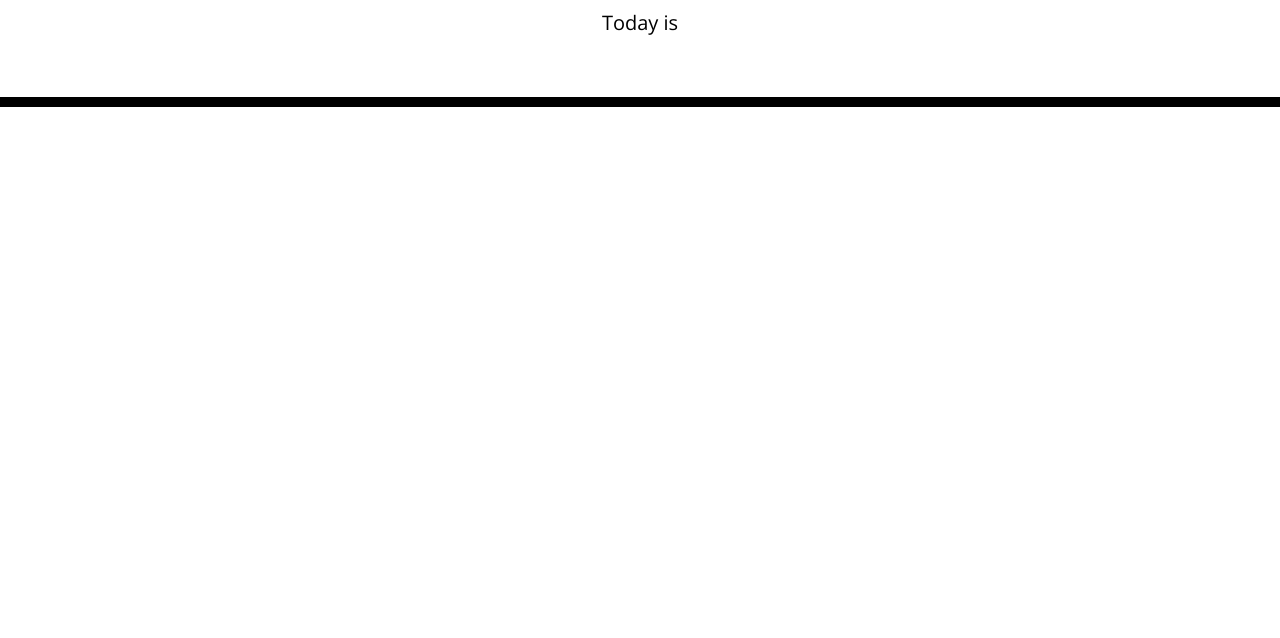
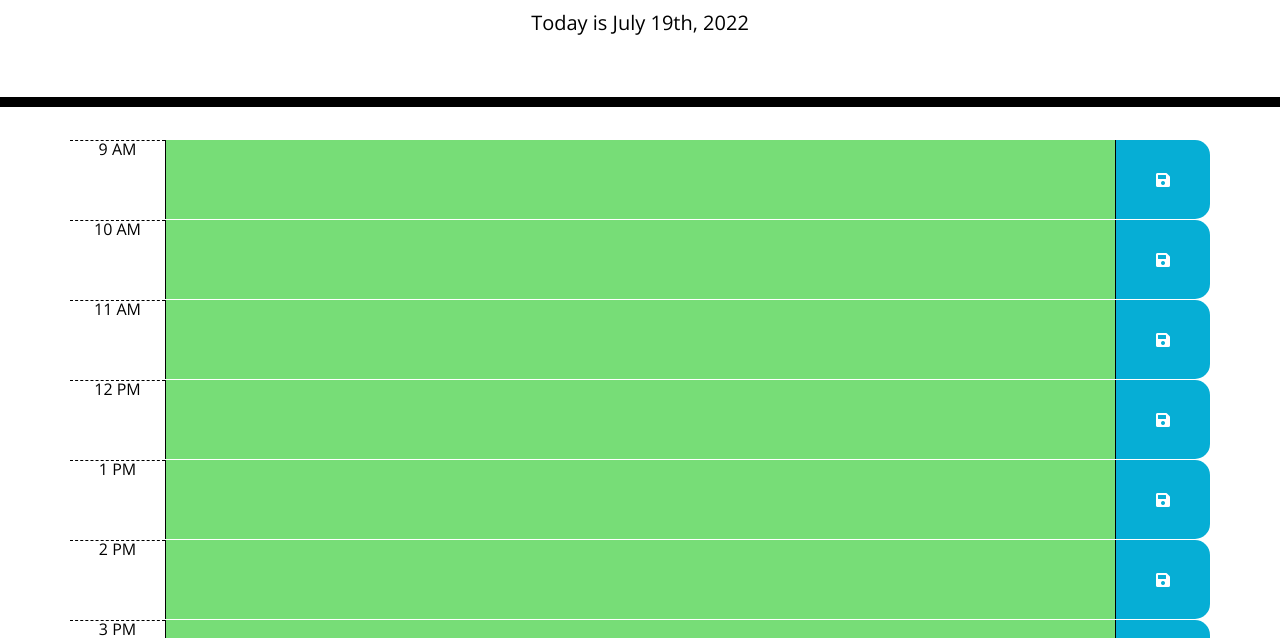
Before and after one commit to herald-of-spring/in-browser-calendar, a plain HTML site: page index.html in a window 1280 px wide. Shown: the part 162-800 px from the top of the page. Drawn offline with nearby package versions, Linux system fonts and the light colour scheme.

Commit message:
time applied

```diff
--- a/assets/script.js
+++ b/assets/script.js
@@ -1,24 +1,37 @@
 var time = ["9 AM", "10 AM", "11 AM", "12 PM", "1 PM", "2 PM", "3 PM", "4 PM", "5 PM"];
-var calendar = localStorage.getItem("today").split(",");
+var today = moment().format("MMMM Do, YYYY");
+var curHour = moment().format("HH");
+$("#currentDay").text(today);
+var calendar = localStorage.getItem(today);
 if (calendar === null) {
   calendar = ["", "", "", "", "", "", "", "", ""];    //9 time slots from 9 AM to 5 PM
 }
-for (var i=0; i<9; i++) {
-  createTimeBlock(i);
+else {
+  calendar = calendar.split(",");
 }
-
-function createTimeBlock(index) {
+for (var i=0; i<9; i++) {    //creating time blocks
   $("#all-times").append(
     $("<div>").addClass("time-block row").append(
-      $("<div>").addClass("hour col-md-1 align-middle").text(time[index])).append(
-      $("<textarea>").addClass("past col-md-10").val(calendar[index])).append(
-      $("<div>").addClass("saveBtn col-md-1").attr("index", index).append(
+      $("<div>").addClass("hour col-md-1 align-middle").text(time[i])).append(
+      $("<textarea>").addClass(function () {
+        var res = "col-md-10 ";
+        if (curHour < i + 9) {
+          res += "future";
+        }
+        else if (curHour == i + 9) {
+          res += "present";
+        }
+        else {
+          res += "past";
+        }
+        return res;
+      }).val(calendar[i])).append(
+      $("<div>").addClass("saveBtn col-md-1").attr("index", i).append(
         $("<i>").addClass("fas fa-save")
       )
       .on("click", function() {
-        calendar[index] = $(this).prev().val();
-        console.log(index, $(this).prev().val());
-        localStorage.setItem("today", calendar);
+        calendar[$(this).attr("index")] = $(this).prev().val();
+        localStorage.setItem(today, calendar);
         $("#confirmation").fadeIn(0).fadeOut(1500);
       })
     )
--- a/assets/style.css
+++ b/assets/style.css
@@ -66,9 +66,14 @@ textarea {
   cursor: pointer;
 }
 
-.saveBtn i:hover {
+i {
+  margin-top: 50%;
+}
+
+.saveBtn:hover {
   font-size: 20px;
   transition: all 0.3s ease-in-out;
+  background-color: #008dad;
 }
 
 .confirmation {
--- a/index.html
+++ b/index.html
@@ -26,9 +26,9 @@
     <header class="jumbotron">
       <h1 class="display-4 mt-0">Work Day Scheduler</h1>
       <p class="lead">A simple calendar app for scheduling your work day</p>
-      <p id="currentDay" class="lead mb-0">Today is </p>
+      <p class="lead mb-0">Today is <span id="currentDay"></span></p>
     </header>
-    <div id="all-times" class="container my-auto"></div>
+    <div id="all-times" class="container vertical-center"></div>
     <h4 id="confirmation" class="confirmation">Added to local storage</h4>
 
     <script src="https://cdnjs.cloudflare.com/ajax/libs/jquery/3.2.1/jquery.min.js"></script>
```
